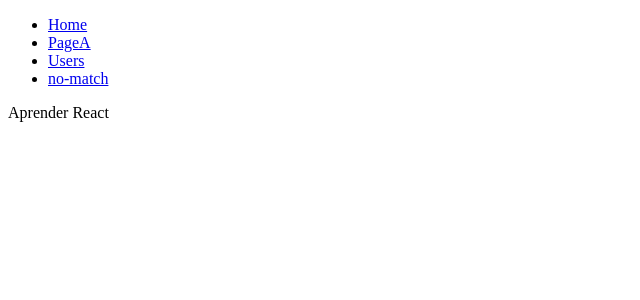
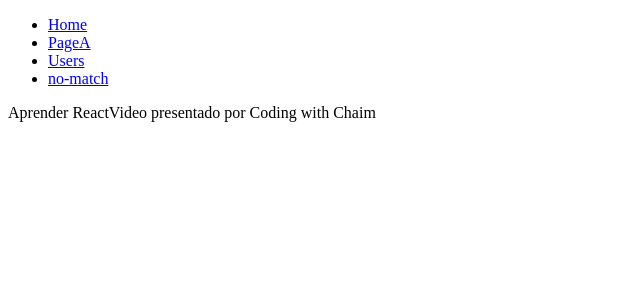
Before and after one commit to ApolloTang/poc-i18n, a React app: page / in a window 1280 px wide. Shown: the top 300 px of the page, without its empty margins (0-640 px from the left). Built offline with nearby package versions, Linux system fonts and the light colour scheme; the HTML template or start-up script is replaced by a standard one.

Commit message:
interpolate variable with FormattedMessage

```diff
--- a/src/pages/home/index.js
+++ b/src/pages/home/index.js
@@ -4,6 +4,11 @@ import {FormattedMessage} from 'react-intl';
 const Home = () => (
   <div>
     <FormattedMessage id="app.content" defaultMessage="Learn React" />
+    <FormattedMessage
+      id="app.channel.plug"
+      defaultMessage="Video brought to you by Coding with Chaim"
+      values={{channelName: 'Coding with Chaim'}}
+    />
   </div>
 );
 
```
